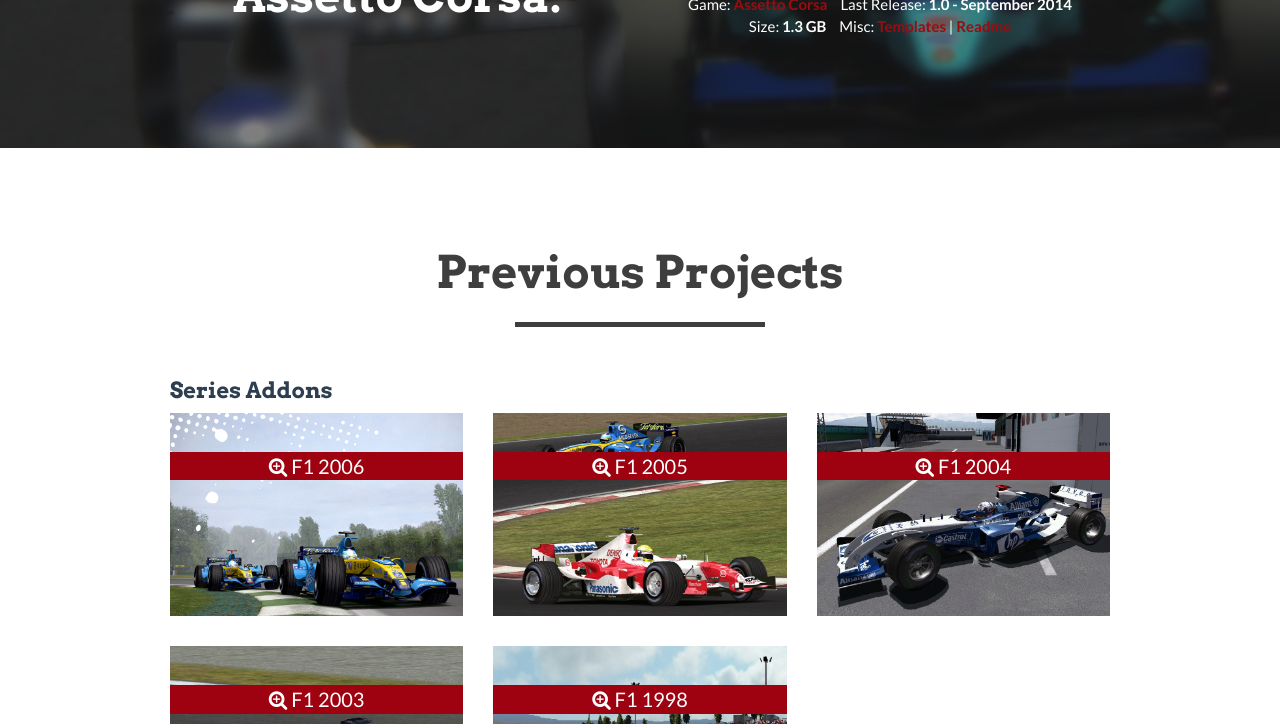
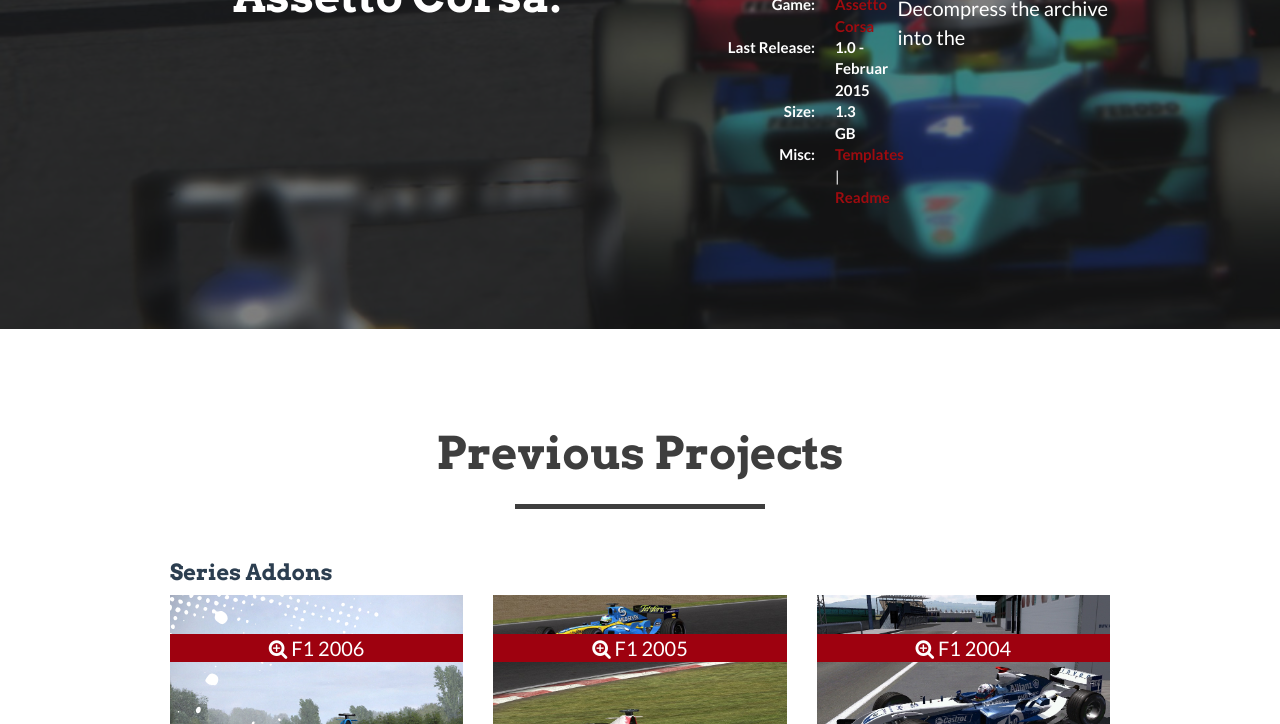
Before and after one commit to CTDP/ctdp-website, a plain HTML site: page index.html in a window 1280 px wide. Shown: the part 2076-2800 px from the top of the page. Drawn offline with nearby package versions, Linux system fonts and the light colour scheme.

Commit message:
add instructions to Get-for-AC banner, wip

```diff
--- a/css/ctdp-2014.css
+++ b/css/ctdp-2014.css
@@ -9,7 +9,10 @@
 }
 
 hr.star-primary {
-border-color: #3e3e3e;
+  border-color: #3e3e3e;
+}
+hr.star-primary:after {
+  color: #3e3e3e;
 }
 
 h1, h2, h3, h4, h5, h6 {
@@ -107,12 +110,6 @@
     margin-top:5px;
   }
 }
-
-
-
-/*header h1 {
-  transform: perspective(500px) skew(-10deg,0deg) rotateY(30deg);
-}*/
 
 img.img-mask-top {
   /*-webkit-mask: url('mask.svg') top left / cover;*/
--- a/css/freelancer.css
+++ b/css/freelancer.css
@@ -377,7 +377,7 @@
     height: 50px;
     border-radius: 100%;
     font-size: 20px;
-    line-height: 28px;
+    line-height: 25px;
 }
 
 .scroll-top .btn:focus {
--- a/index.html
+++ b/index.html
@@ -104,14 +104,9 @@
                         <hr class="intro-divider">
                         <p>The premier mod by CTDP for Assetto Corsa brings you the 2009 season with the cars and drivers competing this season.</p>
                         <ul class="list-inline intro-social-buttons">
-                            <li>
-                                <a href="https://twitter.com/SBootstrap" class="btn btn-default btn-lg"><i class="fa fa-download fa-fw"></i> <span class="network-name">Download</span></a>
+                            <li class="page-scroll">
+                                <a href="#download" class="btn btn-default btn-lg"><i class="fa fa-download fa-fw"></i> <span class="network-name">Get for Assetto Corsa</span></a>
                             </li>
-                            <li>
-                                <a href="https://github.com/IronSummitMedia/startbootstrap" class="btn btn-default btn-lg"><i class="fa fa-cloud-download fa-fw"></i> Torrent</a>
-                            <!--<li>
-                                <a href="https://github.com/IronSummitMedia/startbootstrap" class="btn btn-default btn-lg"><i class="fa fa-github fa-fw"></i> <span class="network-name">Flattr</span></a>
-                            </li>-->
                         </ul>
                     </div>
                 </div>
@@ -186,40 +181,40 @@
     </div>
     <!-- /.content-section-a -->
 
-    <section class="banner">
+    <section id="download" class="banner">
 
         <div class="container">
-
-            <div class="row text-center">
-                <div class="col-md-6">
+            <div class="row">
+                <div class="col-md-6  text-center">
                     <h2>Get for<br> Assetto Corsa:</h2>
                 </div>
                 <div class="col-md-6">
-                    <ul class="list-inline banner-social-buttons">
+                    <ul class="list-inline text-center banner-social-buttons">
                         <li>
                             <a href="https://twitter.com/SBootstrap" class="btn btn-default btn-lg"><i class="fa fa-download fa-fw"></i> <span class="network-name">Download</span></a>
                         </li>
                         <li>
                             <a href="https://github.com/IronSummitMedia/startbootstrap" class="btn btn-default btn-lg"><i class="fa fa-cloud-download fa-fw"></i> Torrent</a>
                     </ul>
-                    <ul class="list-inline item-details">
-                        <li>Game:
-                            <strong><a href="http://www.assettocorsa.net/">Assetto Corsa</a>
-                            </strong>
-                        </li>
-                        <li>Last Release:
-                            <strong>1.0 - September 2014</strong>
-                        </li>
-                        <li>Size:
-                            <strong>1.3 GB
-                            </strong>
-                        </li>
-                        <li>Misc:
-                            <strong><a href="http://startbootstrap.com">Templates</a></strong>
-                            |
-                            <strong><a href="http://readme.ctdp.net/ifm2009/">Readme</a></strong>
-                        </li>
-                    </ul>
+
+                    <div class="row">
+                        <div class="col-sm-6">
+                            <dl class="dl-horizontal">
+                              <dt>Game:</dt>
+                              <dd><strong><a href="http://www.assettocorsa.net/">Assetto Corsa</a></strong></dd>
+                              <dt>Last Release:</dt>
+                              <dd><strong>1.0 - Februar 2015</strong></dd>
+                              <dt>Size:</dt>
+                              <dd><strong>1.3 GB</strong></dd>
+                              <dt>Misc:</dt>
+                              <dd><strong><a href="http://startbootstrap.com">Templates</a></strong> | <strong><a href="http://readme.ctdp.net/ifm2009/">Readme</a></strong></dd>
+                            </dl>
+                        </div>
+                        <div class="col-sm-6">
+                            <p>Decompress the archive into the </p>
+                        </div>
+                    </div>
+
                 </div>
             </div>
 
```
